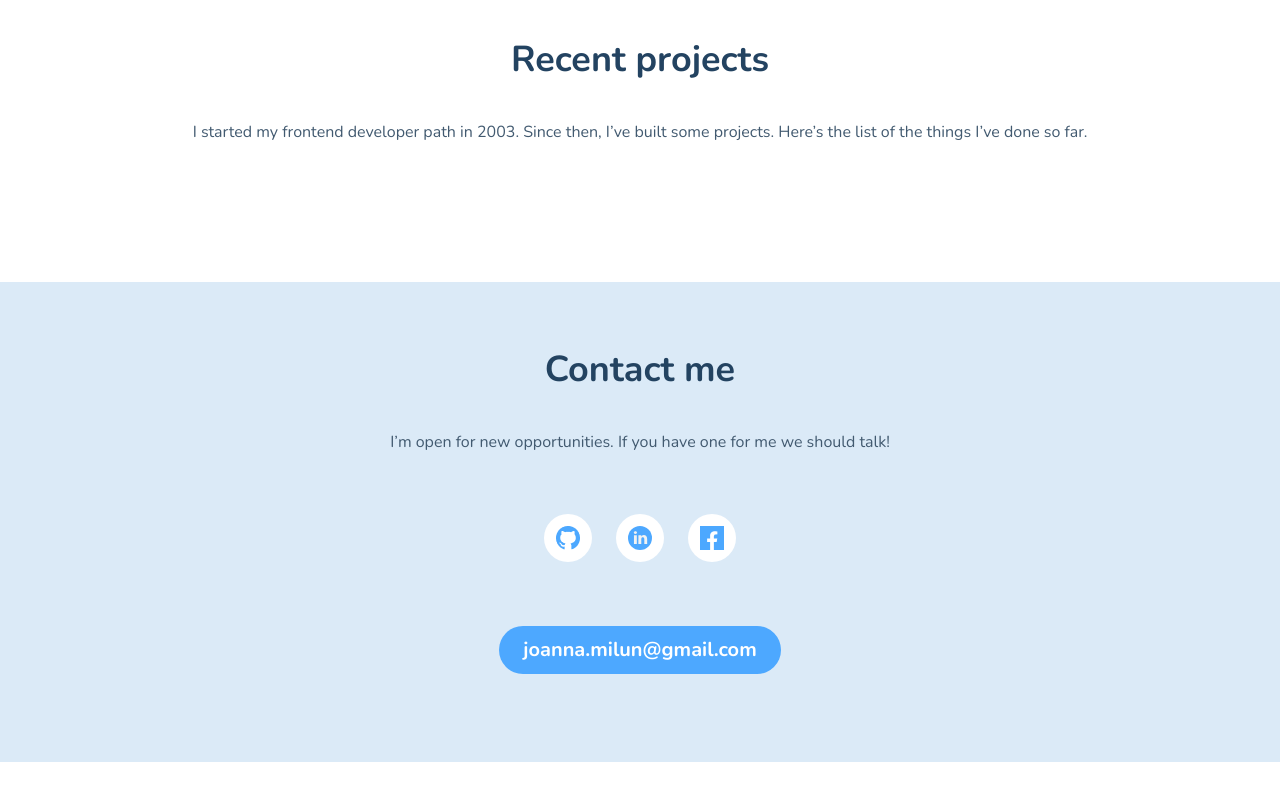
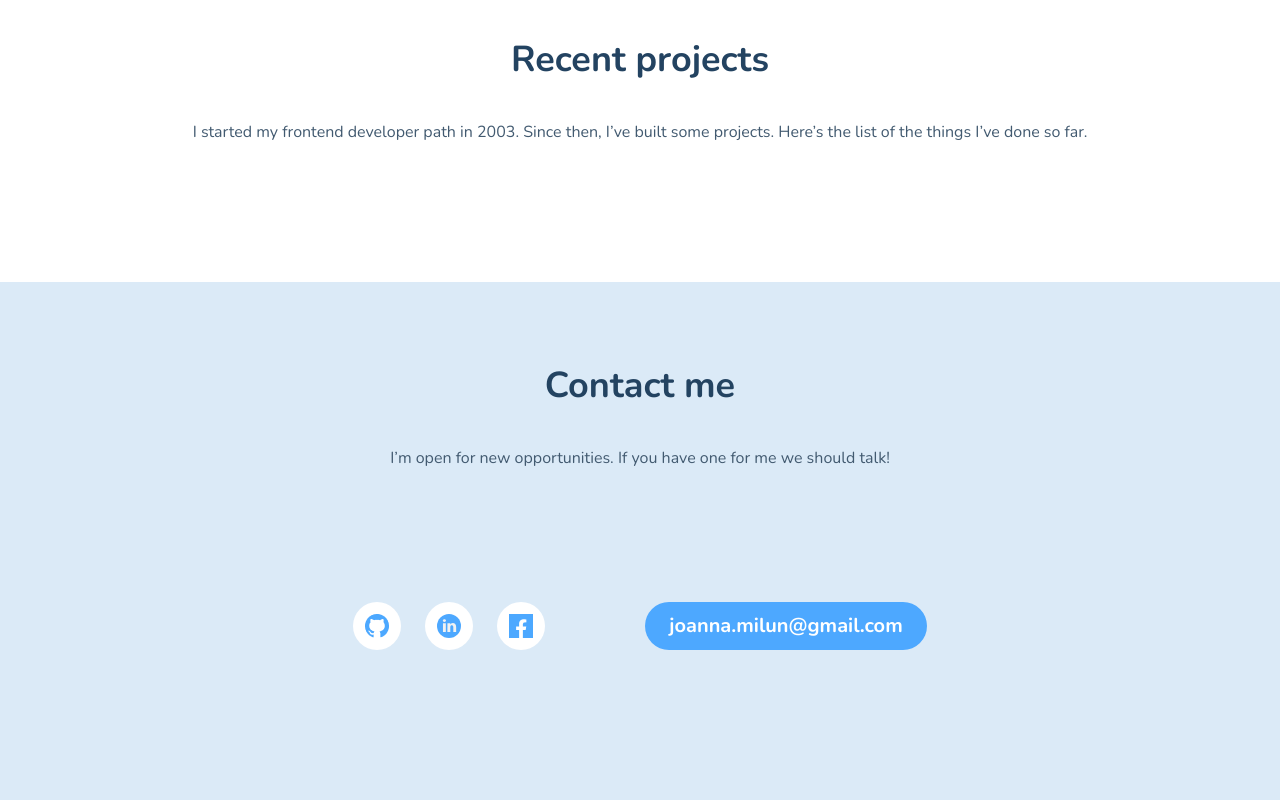
Before and after one commit to joannaMakarewicz/portfolio, a website built with webpack: page src/pages/index.html in a window 1280 px wide. Shown: the part 1279-2079 px from the top of the page. Before the commit the page ends 2041 px from the top, so only its background shows below. Built offline with nearby package versions, Linux system fonts and the light colour scheme; no server answers.

Commit message:
Contact section @media query items

```diff
--- a/src/pages/index.html
+++ b/src/pages/index.html
@@ -130,6 +130,7 @@
           I’m open for new opportunities. If you have one for me we should
           talk!
         </p>
+        <article class="footer__article">
         <div class="footer__list">
           <a class="footer__item" href="https://github.com/joannaMakarewicz" target="link to github"
             ><img class="footer__contact" src="../assets/icons/github.png"
@@ -145,6 +146,7 @@
           /></a>
         </div>
         <a class="footer__link" href="mailto:joanna.milun@gmail.com">joanna.milun@gmail.com</a>
+      </article>
       </section>
     </footer>
   </body>
--- a/src/scss/main.scss
+++ b/src/scss/main.scss
@@ -87,6 +87,7 @@ body {
   margin: 0;
 }
 
+
 .footer__contact {
   color:#4DA8FF;
   height: 24px;
@@ -134,7 +135,7 @@ body {
 
 .footer__list {
   display: flex;
-  justify-content: space-around;
+  justify-content: center;
   margin-bottom: 64px;
 }
 
@@ -379,6 +380,25 @@ body {
 }
 
 @media screen and (min-width:768px){
+
+  .footer__article {
+  display:flex;
+  justify-content:center;
+  width:100%;
+  }
+
+  .footer__content {
+    margin-bottom:128px;
+  }
+
+  .footer__list {
+    margin:0 100px 0 0;
+  }
+
+  .footer__main {
+    padding: 80px 16px 176px 16px;
+  }
+
   .frame {
     display:grid;
     grid-template-columns: 1fr 1fr;
```
